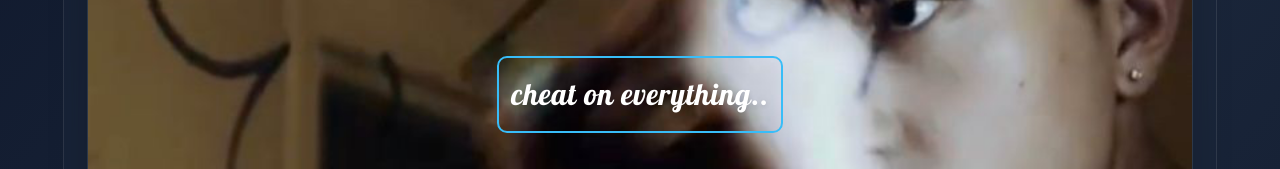
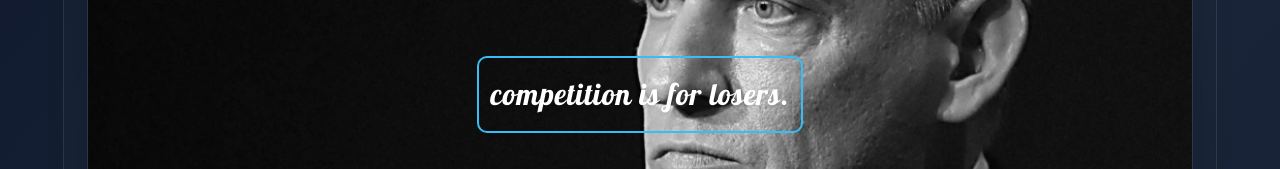
Before and after one commit to amitjimiwal/AuraFlow, a Next.js app: page / in a window 1280 px wide. Shown: the part 392-561 px from the top of the page. Built offline with nearby package versions, Linux system fonts and the light colour scheme; no server answers.

Commit message:
upd back

```diff
--- a/src/components/background-editor.tsx
+++ b/src/components/background-editor.tsx
@@ -74,7 +74,7 @@ const itemVariants = {
 };
 
 export function BackgroundEditor({
-  defaultText = "cheat on everything..",
+  defaultText = "competition is for losers.",
 }: BackgroundEditorProps) {
   const [backgroundType, setBackgroundType] = useState<"gradient" | "image">(
     "image"
@@ -579,7 +579,7 @@ export function BackgroundEditor({
                         setBackgroundType("image");
                         if (selectedTextId) {
                           updateSelectedText({
-                            text: "cheat on everything..",
+                            text: "competition is for losers.",
                           });
                         }
                       }}
```
Also changed, not shown: public/peter.png.
